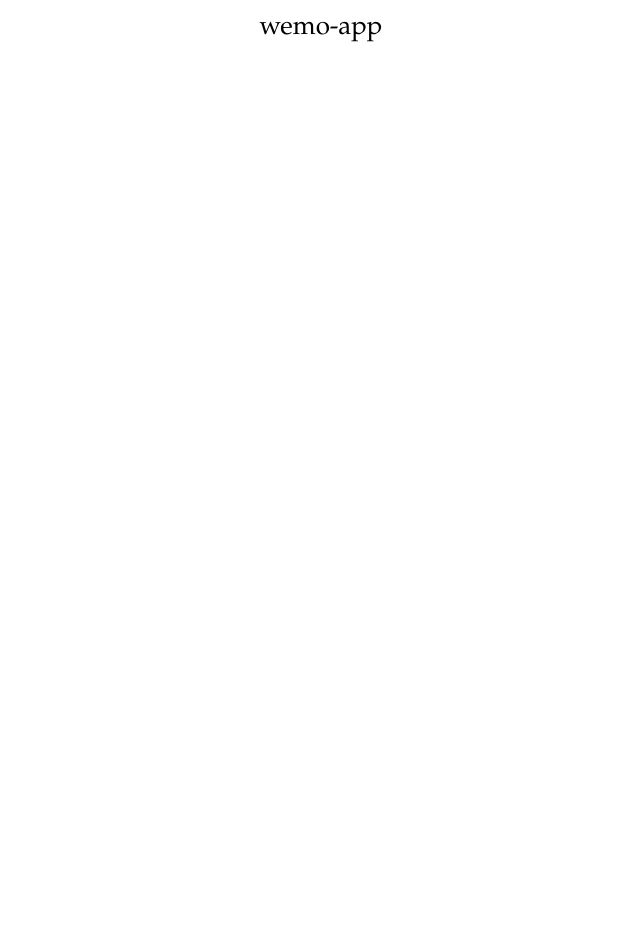
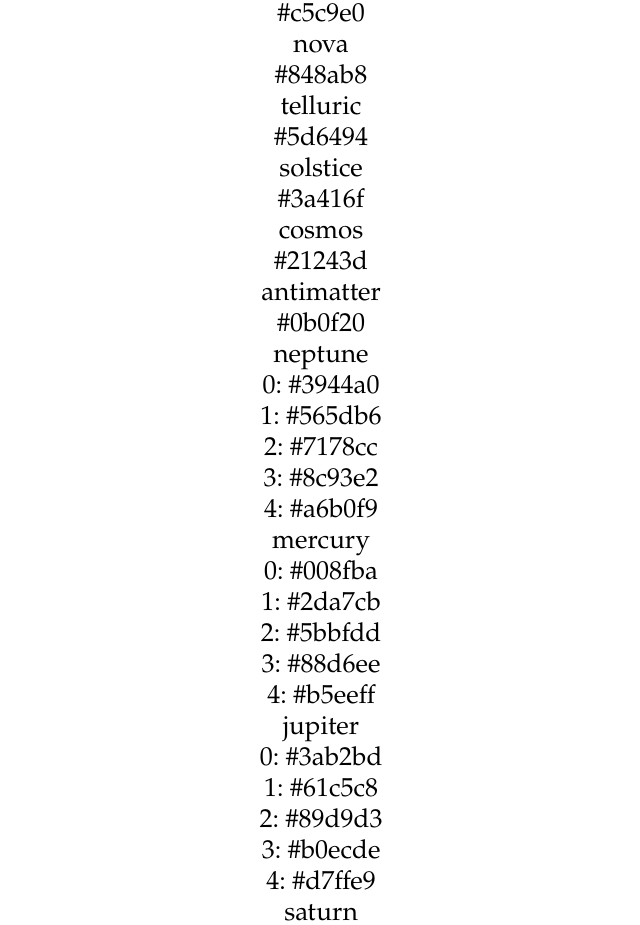
Before and after one commit to anselbrandt/wemo-app, a React (Create React App) app in the folder web/: page / in a window 1280 px wide. Shown: the part 372-1297 px from the top of the page, without its empty margins (319-959 px from the left). Before the commit the page ends 800 px from the top, so only its background shows below. Built offline with nearby package versions, Linux system fonts and the light colour scheme.

Commit message:
List hues

```diff
--- a/web/src/App.tsx
+++ b/web/src/App.tsx
@@ -1,8 +1,16 @@
 import React from "react";
 import styles from "./App.module.css";
+import { ColorBlocks } from "./ColorBlocks";
 
 function App() {
-  return <div className={styles.app}>wemo-app</div>;
+  return (
+    <div className={styles.app}>
+      <div>wemo-app</div>
+      <div>
+        <ColorBlocks />
+      </div>
+    </div>
+  );
 }
 
 export default App;
--- a/web/src/ColorBlocks.tsx
+++ b/web/src/ColorBlocks.tsx
@@ -1,13 +1,22 @@
 import React from "react";
-import { palette } from "./palette";
+import { colors } from "./colors";
 
 export const ColorBlocks: React.FC = () => {
-  const hues = palette.map((hue) => Object.keys(hue));
-  const colors = palette.map((hue) => Object.values(hue));
   return (
     <>
-      {hues.map((hue) => (
-        <div>{hue}</div>
+      {Object.keys(colors).map((color) => (
+        <div>
+          <div>{color}</div>
+          <div>
+            {typeof colors[color] !== "string" ? (
+              Object.keys(colors[color]).map((hue, index) => (
+                <div>{`${hue}: ${colors[color][index]}`}</div>
+              ))
+            ) : (
+              <div>{colors[color]}</div>
+            )}
+          </div>
+        </div>
       ))}
     </>
   );
--- /dev/null
+++ b/web/src/colors.ts
@@ -0,0 +1,63 @@
+interface Palette {
+  [shade: number]: string;
+}
+
+interface Color {
+  [color: string]: Palette | string;
+}
+
+export const colors: Color = {
+  white: "#fff",
+  black: "#000",
+  nebula: "#5468ff",
+  moon: "#f5f5fa",
+  asteroid: "#dddfed",
+  proton: "#c5c9e0",
+  nova: "#848ab8",
+  telluric: "#5d6494",
+  solstice: "#3a416f",
+  cosmos: "#21243d",
+  antimatter: "#0b0f20",
+  neptune: {
+    0: "#3944a0",
+    1: "#565db6",
+    2: "#7178cc",
+    3: "#8c93e2",
+    4: "#a6b0f9",
+  },
+  mercury: {
+    0: "#008fba",
+    1: "#2da7cb",
+    2: "#5bbfdd",
+    3: "#88d6ee",
+    4: "#b5eeff",
+  },
+  jupiter: {
+    0: "#3ab2bd",
+    1: "#61c5c8",
+    2: "#89d9d3",
+    3: "#b0ecde",
+    4: "#d7ffe9",
+  },
+  saturn: {
+    0: "#ec8b63",
+    1: "#f3a57e",
+    2: "#f8be9a",
+    3: "#fcd7b7",
+    4: "#fdf1d4",
+  },
+  mars: {
+    0: "#ed5a6a",
+    1: "#f27885",
+    2: "#f695a0",
+    3: "#fbb3ba",
+    4: "#ffd0d5",
+  },
+  venus: {
+    0: "#ae3e88",
+    1: "#d44fa4",
+    2: "#ea71bc",
+    3: "#f89ad3",
+    4: "#ffcae9",
+  },
+};
```
Also changed, not shown: web/src/palette.ts (deleted, +0 -56 lines).
